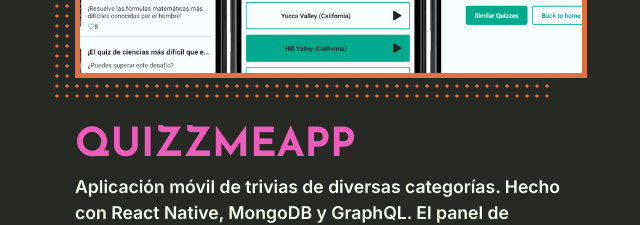
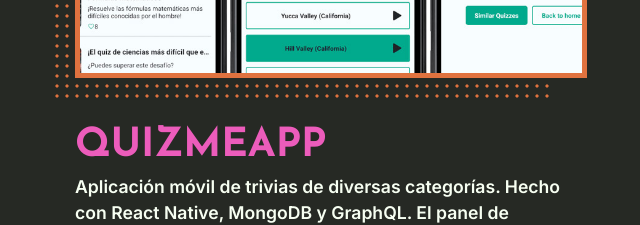
Before and after one commit to Aglowkeys/portfolio, a React (Create React App) app: page / in a window 1280 px wide. Shown: the part 3180-3405 px from the top of the page, without its empty margins (565-1205 px from the left). Built offline with nearby package versions, Linux system fonts and the light colour scheme.

Commit message:
Corrected QuizMeApp's name

```diff
--- a/src/components/Projects/index.js
+++ b/src/components/Projects/index.js
@@ -37,7 +37,7 @@ const Projects = () => {
 					/>
 
 					<Project
-						title='QuizzMeApp'
+						title='QuizMeApp'
 						desc={s.quizMeApp.description}
 						img={QuizMeApp}
 						link1='https://appgallery.huawei.com/#/app/C103845919'
```
